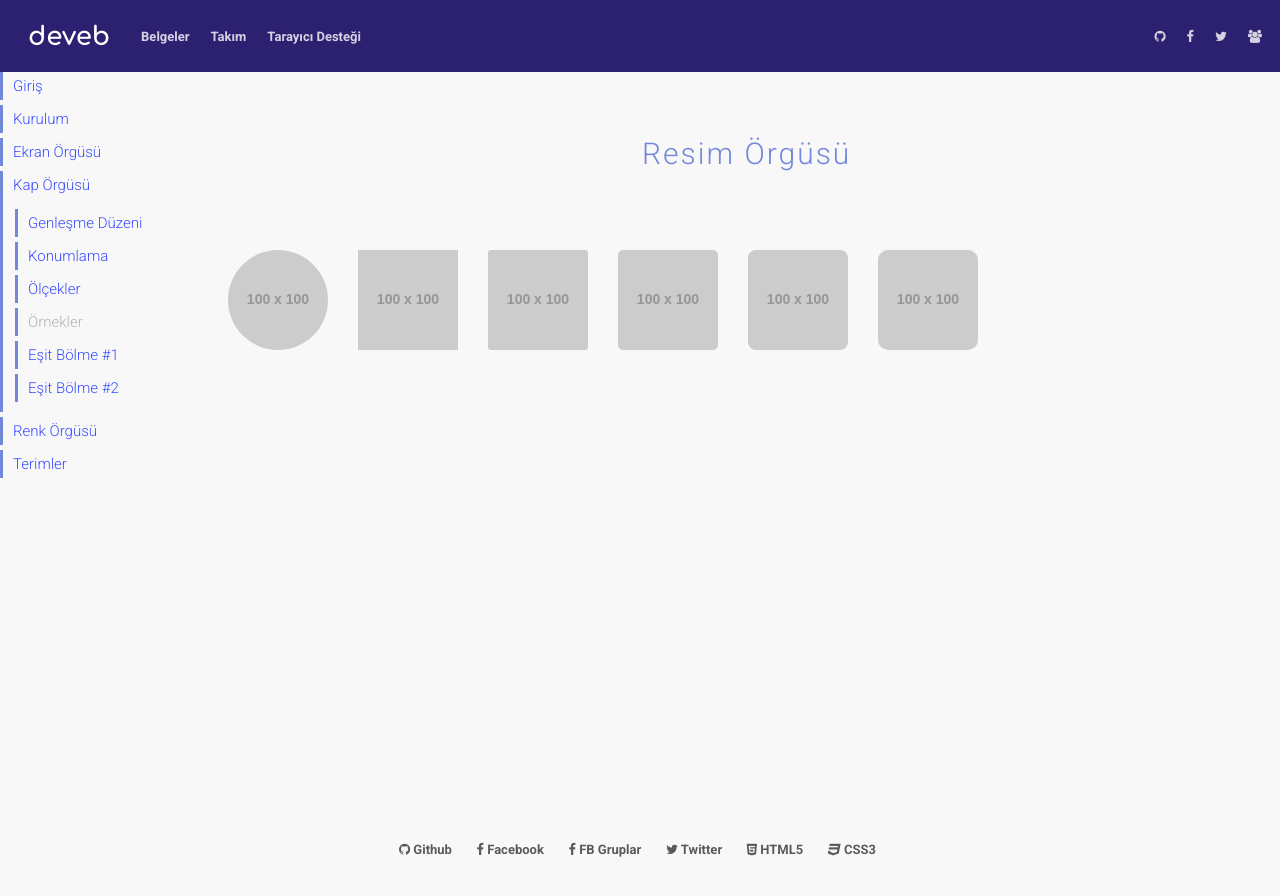
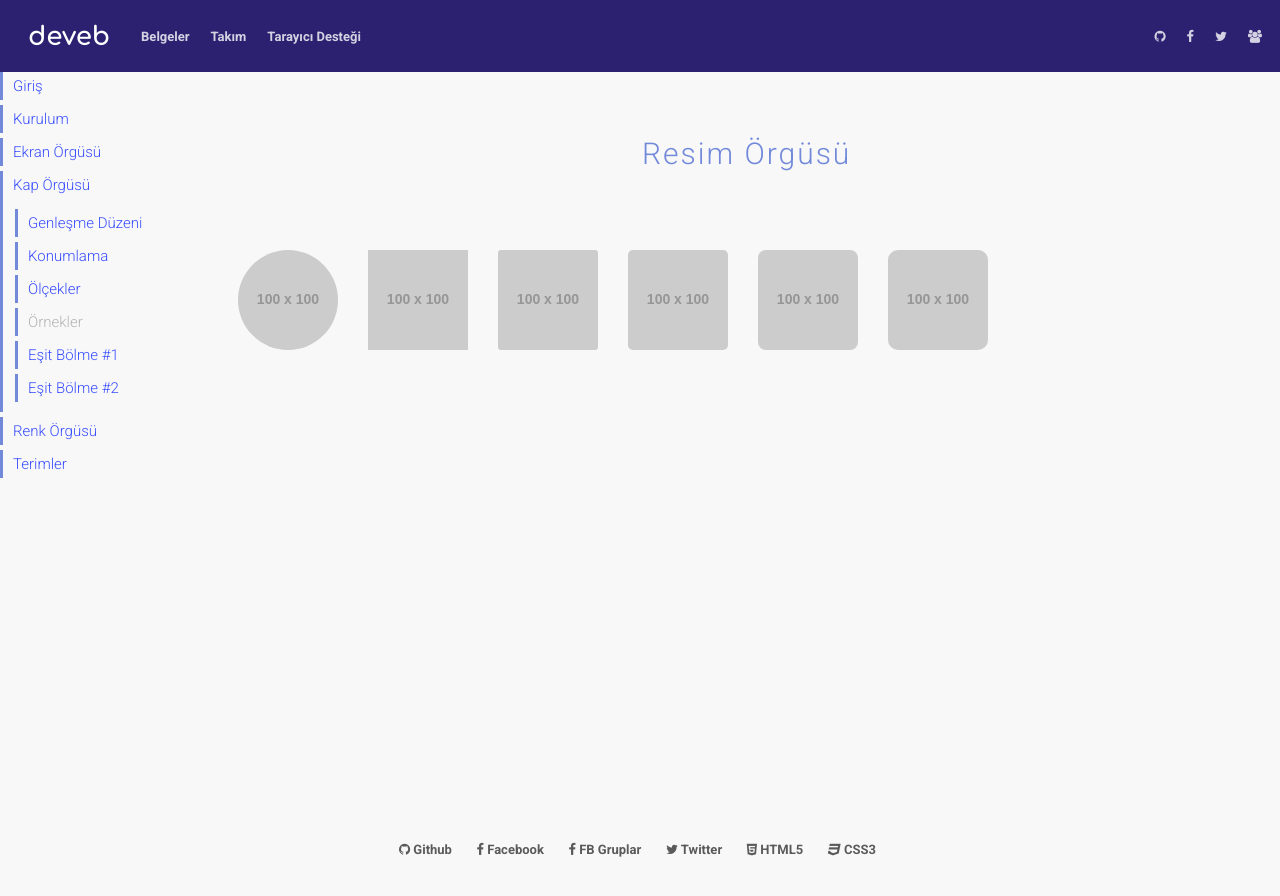
Before and after one commit to data-deveb/data-deveb.github.io, a Jekyll site: the page built from belgeler/resim-orgusu.html, in a window 1280 px wide. Shown: the top 896 px of the page. Built offline with Jekyll 4.4.1, drawn with Linux system fonts in a browser that asks for light colours.

Commit message:
güncelleme

```diff
--- a/_layouts/default.html
+++ b/_layouts/default.html
@@ -9,13 +9,15 @@
   </header>
   <div data-gnl="1g">
     <div data-gnl="24 24p" data-kçk="4 24p">{% include icerik.html %}</div>
-    <div data-gnl="24 24p" data-kçk="20 24p">
+    <div data-gnl="24 24p oluk" data-kçk="20 24p">
       {% if page.title %}
       <div data-gnl="1 1p" class="sayfa-başlığı">
         <h1 data-gnl="23 24p ortada ortada-ol">{{ page.title }}</h1>
       </div>
       {% endif %}
-      {{ content }}
+      <div data-gnl="1 1p">
+        {{ content }}
+      </div>
     </div>
   </div>
   <footer data-gnl="24">
```
